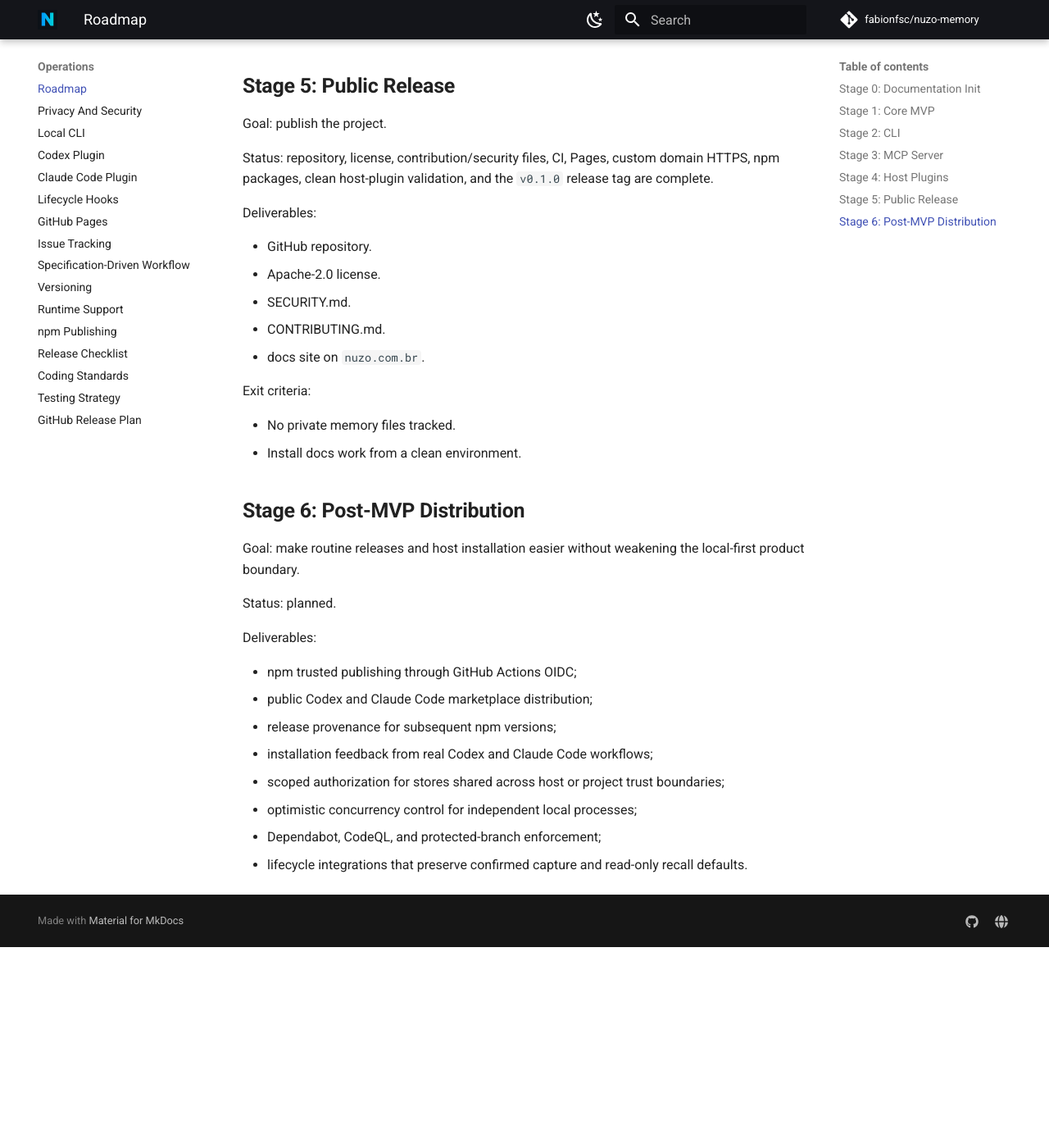
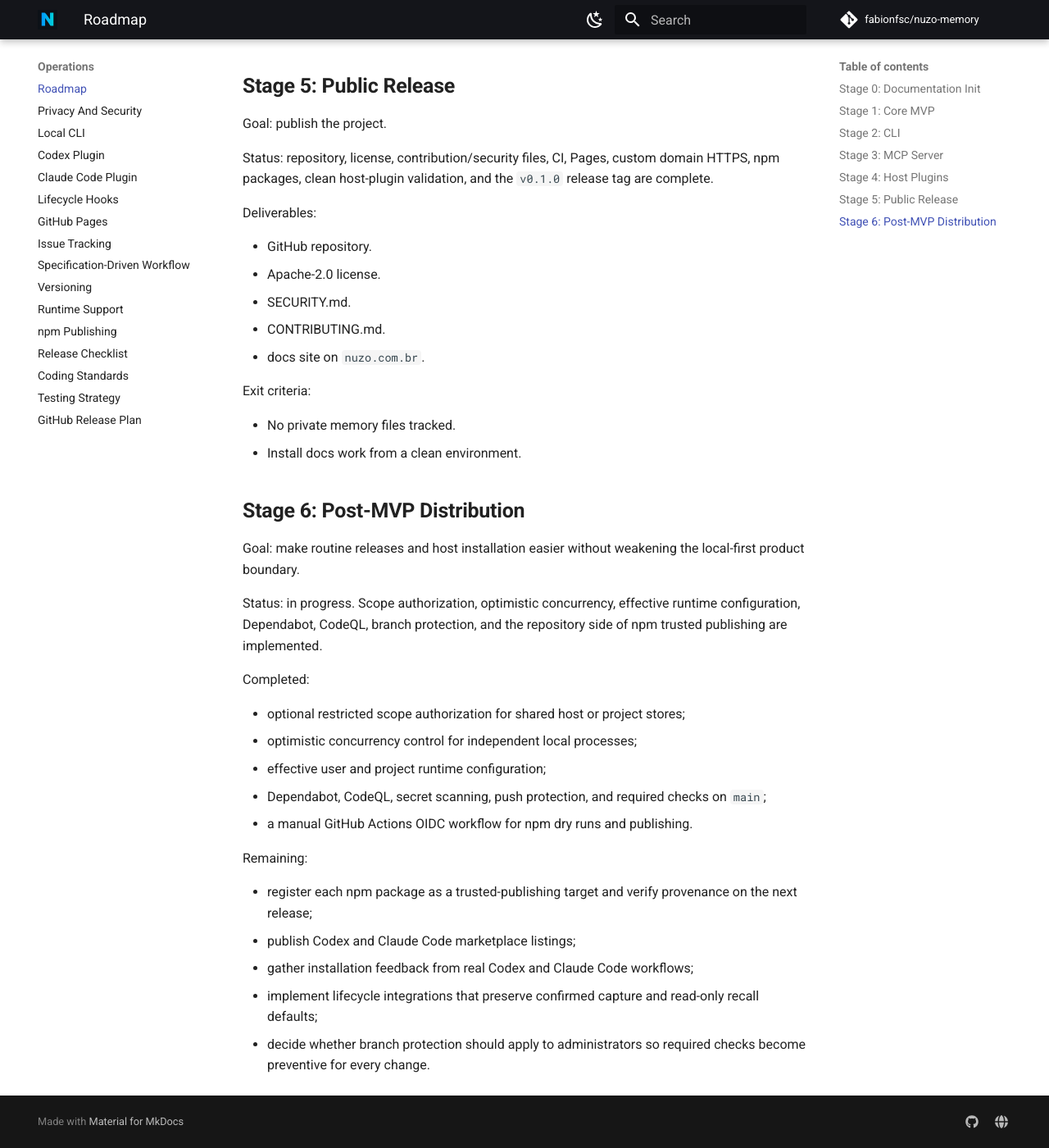
Before and after one commit to fabionfsc/nuzo-memory, an MkDocs documentation site: the page built from docs/operations/roadmap.md, in a window 1280 px wide and 1400 px high, scrolled down 3547 px. Shown: the whole window at 82% size. Built offline with MkDocs 1.6.1 and Material for MkDocs 9.7.7, drawn with Linux system fonts in a browser that asks for light colours; comment, search, counter and statistics services are not loaded; before the commit the page ends 4702 px from its top, so only the background shows below that.

Commit message:
docs: refresh post-mvp status

```diff
--- a/docs/operations/roadmap.md
+++ b/docs/operations/roadmap.md
@@ -153,17 +153,26 @@
 Goal: make routine releases and host installation easier without weakening the
 local-first product boundary.
 
-Status: planned.
+Status: in progress. Scope authorization, optimistic concurrency, effective
+runtime configuration, Dependabot, CodeQL, branch protection, and the
+repository side of npm trusted publishing are implemented.
 
-Deliverables:
+Completed:
 
-- npm trusted publishing through GitHub Actions OIDC;
-- public Codex and Claude Code marketplace distribution;
-- release provenance for subsequent npm versions;
-- installation feedback from real Codex and Claude Code workflows;
-- scoped authorization for stores shared across host or project trust
-  boundaries;
+- optional restricted scope authorization for shared host or project stores;
 - optimistic concurrency control for independent local processes;
-- Dependabot, CodeQL, and protected-branch enforcement;
-- lifecycle integrations that preserve confirmed capture and read-only recall
-  defaults.
+- effective user and project runtime configuration;
+- Dependabot, CodeQL, secret scanning, push protection, and required checks on
+  `main`;
+- a manual GitHub Actions OIDC workflow for npm dry runs and publishing.
+
+Remaining:
+
+- register each npm package as a trusted-publishing target and verify
+  provenance on the next release;
+- publish Codex and Claude Code marketplace listings;
+- gather installation feedback from real Codex and Claude Code workflows;
+- implement lifecycle integrations that preserve confirmed capture and
+  read-only recall defaults;
+- decide whether branch protection should apply to administrators so required
+  checks become preventive for every change.
```
Also changed, not shown: CHANGELOG.md (+3 -0 lines), README.md (+5 -3 lines), docs/architecture/storage.md (+9 -5 lines), docs/index.md (+1 -1 lines).
